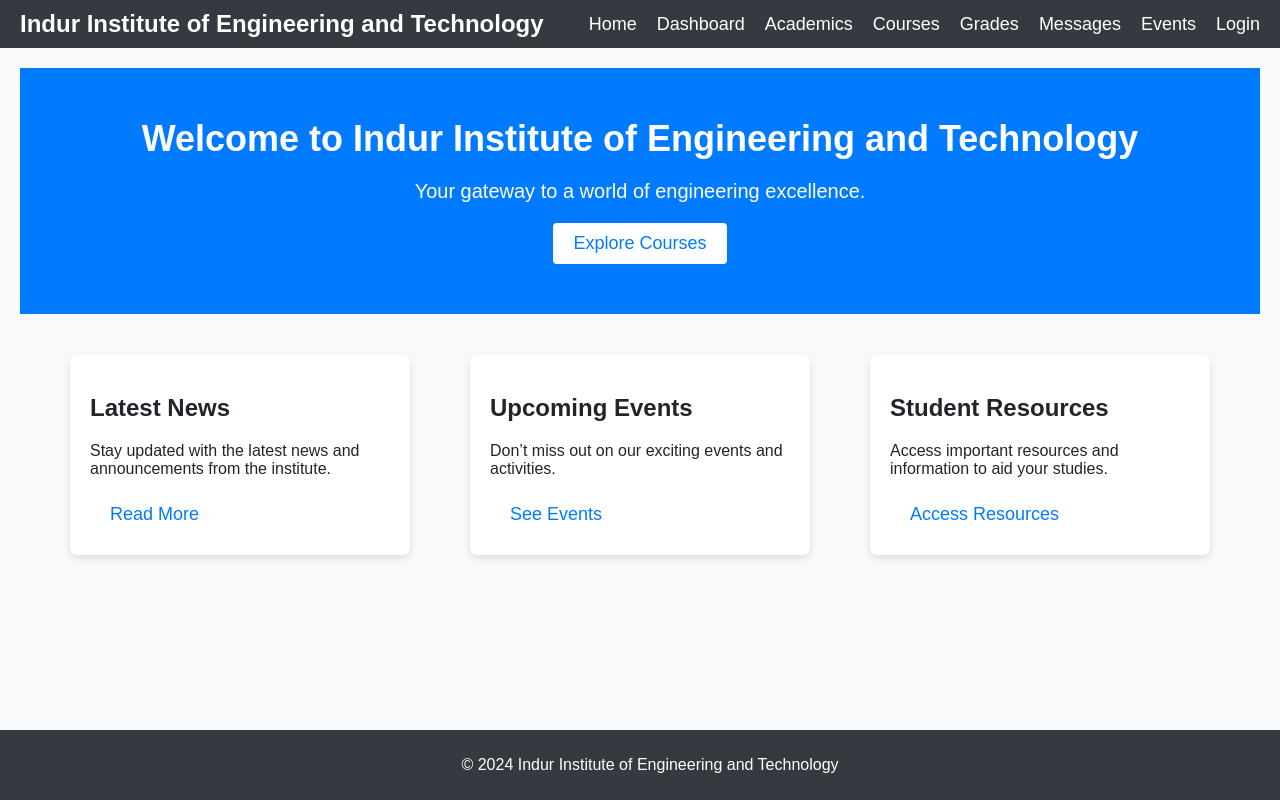
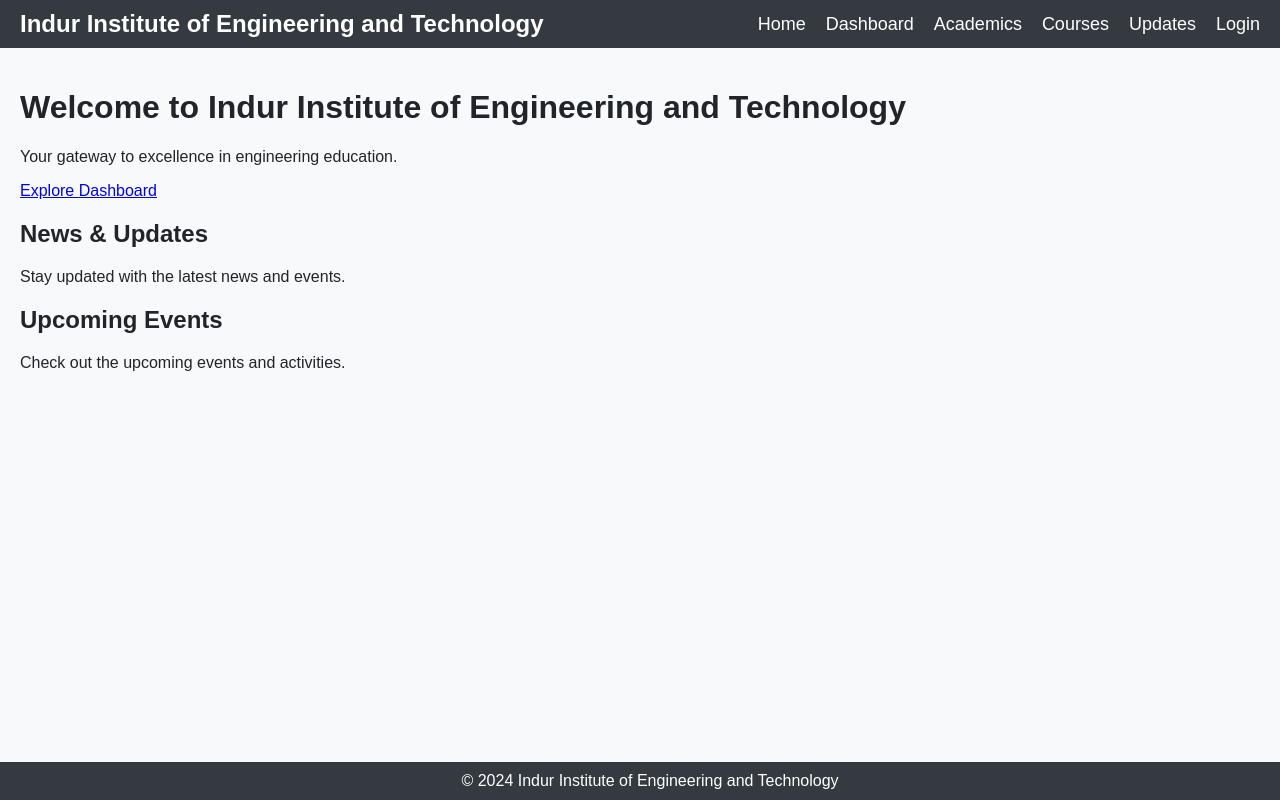
Before and after one commit to k-lakshmikanth/students-portal, a Flask app: page / in a window 1280 px wide. Run offline with Flask 3, Linux system fonts and the light colour scheme.

Commit message:
Stage 2: Replaced grades, messages, and events with updates page. Added corresponding templates and styles.

```diff
--- a/app.py
+++ b/app.py
@@ -1,42 +1,64 @@
-from flask import Flask, render_template
+from flask import Flask, render_template, redirect, url_for, request
+from flask_login import LoginManager, UserMixin, login_user, logout_user, login_required, current_user
 
 app = Flask(__name__)
+app.secret_key = 'your_secret_key'
+login_manager = LoginManager()
+login_manager.init_app(app)
+
+class User(UserMixin):
+    def __init__(self, id):
+        self.id = id
+
+@login_manager.user_loader
+def load_user(user_id):
+    return User(user_id)
 
 @app.route('/')
 def home():
-    return render_template('home.html', logged_in=False)
+    return render_template('home.html', logged_in=current_user.is_authenticated)
 
 @app.route('/dashboard')
+@login_required
 def dashboard():
-    return render_template('dashboard.html', logged_in=False)
+    return render_template('dashboard.html', logged_in=current_user.is_authenticated)
 
 @app.route('/academics')
+@login_required
 def academics():
-    return render_template('academics.html', logged_in=False)
+    return render_template('academics.html', logged_in=current_user.is_authenticated)
 
 @app.route('/courses')
+@login_required
 def courses():
-    return render_template('courses.html', logged_in=False)
+    courses_list = ['Course 1', 'Course 2', 'Course 3']
+    return render_template('courses.html', courses=courses_list, logged_in=current_user.is_authenticated)
 
-@app.route('/grades')
-def grades():
-    return render_template('grades.html', logged_in=False)
-
-@app.route('/messages')
-def messages():
-    return render_template('messages.html', logged_in=False)
-
-@app.route('/events')
-def events():
-    return render_template('events.html', logged_in=False)
+@app.route('/updates')
+@login_required
+def updates():
+    updates_list = ['Update 1', 'Update 2', 'Update 3']
+    return render_template('updates.html', updates=updates_list, logged_in=current_user.is_authenticated)
 
 @app.route('/profile')
+@login_required
 def profile():
-    return render_template('profile.html', logged_in=True)
+    return render_template('profile.html', logged_in=current_user.is_authenticated)
 
-@app.route('/login')
+@app.route('/login', methods=['GET', 'POST'])
 def login():
-    return render_template('login.html', logged_in=False)
+    if request.method == 'POST':
+        user_id = request.form['user_id']
+        user = User(user_id)
+        login_user(user)
+        return redirect(url_for('home'))
+    return render_template('login.html')
+
+@app.route('/logout')
+@login_required
+def logout():
+    logout_user()
+    return redirect(url_for('home'))
 
 if __name__ == '__main__':
     app.run(debug=True)
--- a/templates/base.html
+++ b/templates/base.html
@@ -17,27 +17,21 @@
                 <li><a href="{{ url_for('dashboard') }}">Dashboard</a></li>
                 <li><a href="{{ url_for('academics') }}">Academics</a></li>
                 <li><a href="{{ url_for('courses') }}">Courses</a></li>
-                <li><a href="{{ url_for('grades') }}">Grades</a></li>
-                <li><a href="{{ url_for('messages') }}">Messages</a></li>
-                <li><a href="{{ url_for('events') }}">Events</a></li>
+                <li><a href="{{ url_for('updates') }}">Updates</a></li>
                 {% if logged_in %}
                     <li><a href="{{ url_for('profile') }}">Profile</a></li>
+                    <li><a href="{{ url_for('logout') }}">Logout</a></li>
                 {% else %}
                     <li><a href="{{ url_for('login') }}">Login</a></li>
                 {% endif %}
             </ul>
         </nav>
     </header>
-
     <main>
-        {% block content %}
-        {% endblock %}
+        {% block content %}{% endblock %}
     </main>
-
     <footer>
-        <p>&copy; 2024 Indur Institute of Engineering and Technology</p>
+        &copy; 2024 Indur Institute of Engineering and Technology
     </footer>
-
-    <script src="{{ url_for('static', filename='js/script.js') }}"></script>
 </body>
 </html>
--- a/templates/home.html
+++ b/templates/home.html
@@ -3,29 +3,20 @@
 {% block title %}Home - Indur Institute of Engineering and Technology{% endblock %}
 
 {% block content %}
-    <link rel="stylesheet" href="{{ url_for('static', filename='css/home.css') }}">
+    <div class="hero">
+        <h1>Welcome to Indur Institute of Engineering and Technology</h1>
+        <p>Your gateway to excellence in engineering education.</p>
+        <a href="{{ url_for('dashboard') }}" class="cta-button">Explore Dashboard</a>
+    </div>
 
-    <section class="hero">
-        <h1>Welcome to Indur Institute of Engineering and Technology</h1>
-        <p>Your gateway to a world of engineering excellence.</p>
-        <a href="#" class="cta-button">Explore Courses</a>
-    </section>
-
-    <section class="highlights">
+    <div class="highlights">
         <div class="card">
-            <h2>Latest News</h2>
-            <p>Stay updated with the latest news and announcements from the institute.</p>
-            <a href="#" class="cta-button">Read More</a>
+            <h2>News & Updates</h2>
+            <p>Stay updated with the latest news and events.</p>
         </div>
         <div class="card">
             <h2>Upcoming Events</h2>
-            <p>Don’t miss out on our exciting events and activities.</p>
-            <a href="#" class="cta-button">See Events</a>
+            <p>Check out the upcoming events and activities.</p>
         </div>
-        <div class="card">
-            <h2>Student Resources</h2>
-            <p>Access important resources and information to aid your studies.</p>
-            <a href="#" class="cta-button">Access Resources</a>
-        </div>
-    </section>
+    </div>
 {% endblock %}
```
Also changed, not shown: static/css/login.css (+43 -0 lines), static/css/updates.css (added, +24 -0 lines), templates/academics.html (+6 -11 lines), templates/courses.html (+14 -0 lines), templates/dashboard.html (+5 -14 lines), templates/login.html (+14 -0 lines), templates/profile.html (+3 -5 lines), templates/updates.html (added, +14 -0 lines), static/css/events.css (deleted), templates/events.html (deleted).
